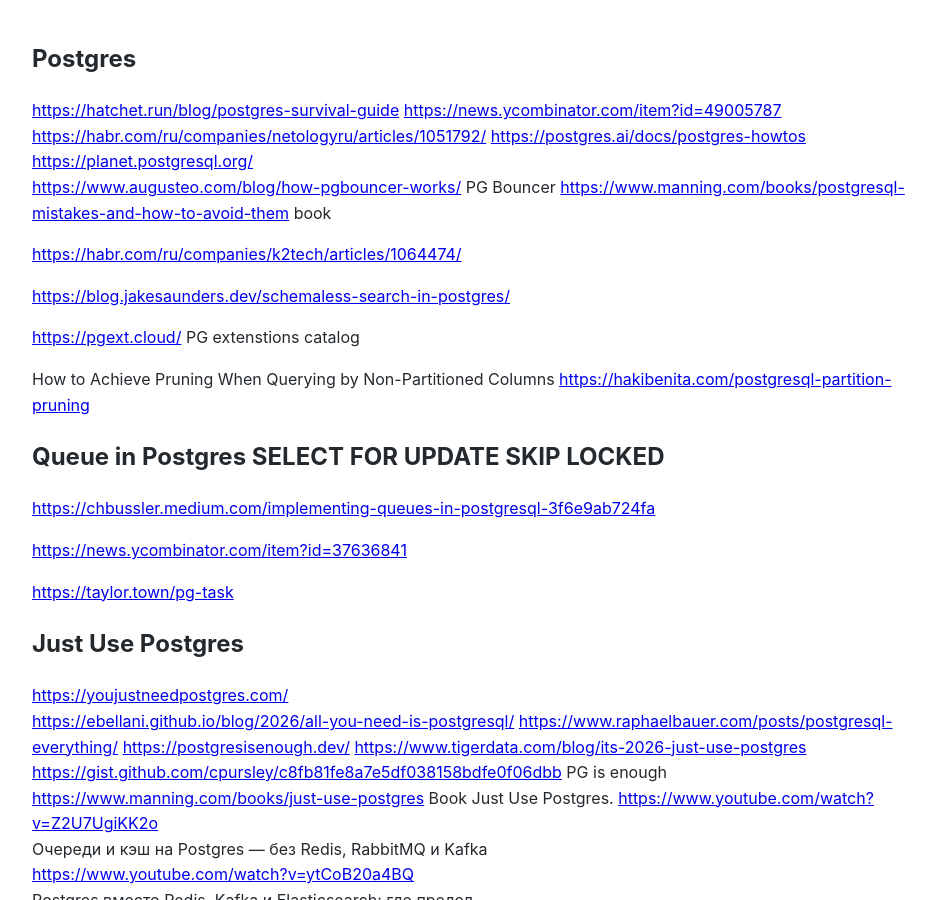
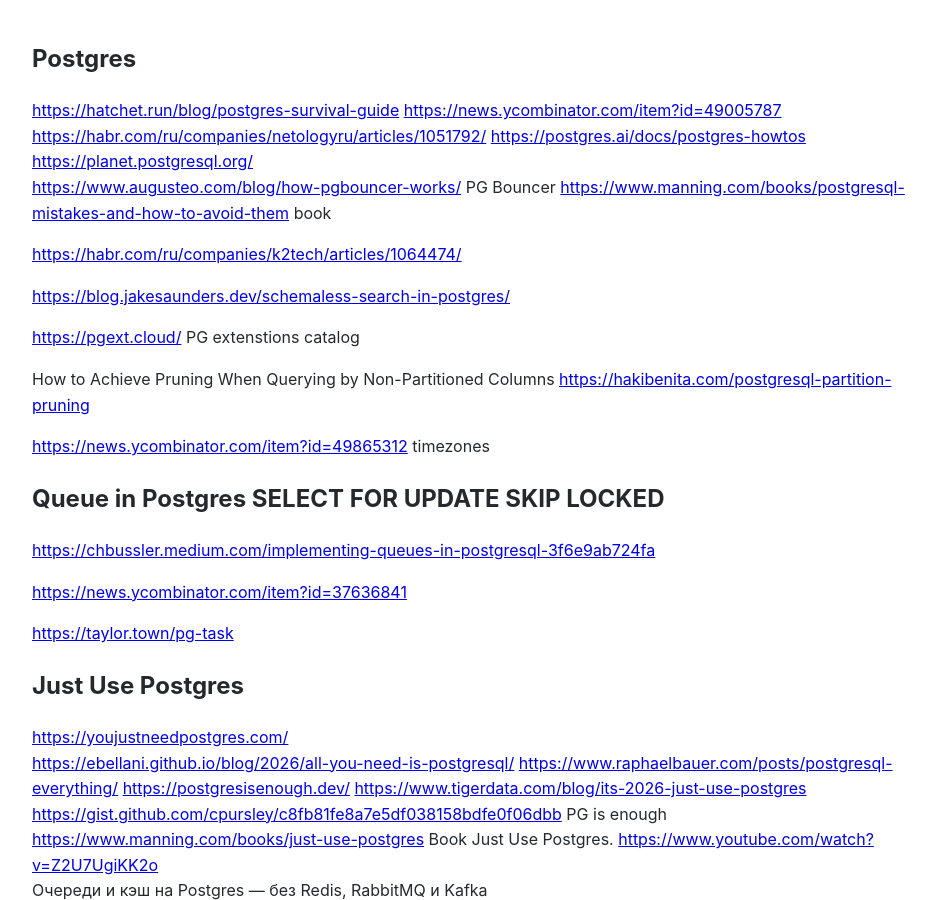
Before and after one commit to Michael-Lubinsky/michael-lubinsky.github.com, a Jekyll site: the page built from pg/pg.md, in a window 1280 px wide and 900 px high. Shown: the whole window, without its empty margins (158-1086 px from the left). Built offline with Jekyll 4.4.1, drawn with Linux system fonts in a browser that asks for light colours; our own code applies the rules of GitHub Pages for plain Markdown files.

Commit message:
Add links for pruning and queue implementation in Postgres

```diff
--- a/pg/pg.md
+++ b/pg/pg.md
@@ -15,6 +15,8 @@
 
 How to Achieve Pruning When Querying by Non-Partitioned Columns
 <https://hakibenita.com/postgresql-partition-pruning>
+
+<https://news.ycombinator.com/item?id=49865312> timezones
 
 ## Queue in Postgres  SELECT FOR UPDATE SKIP LOCKED
 
```
